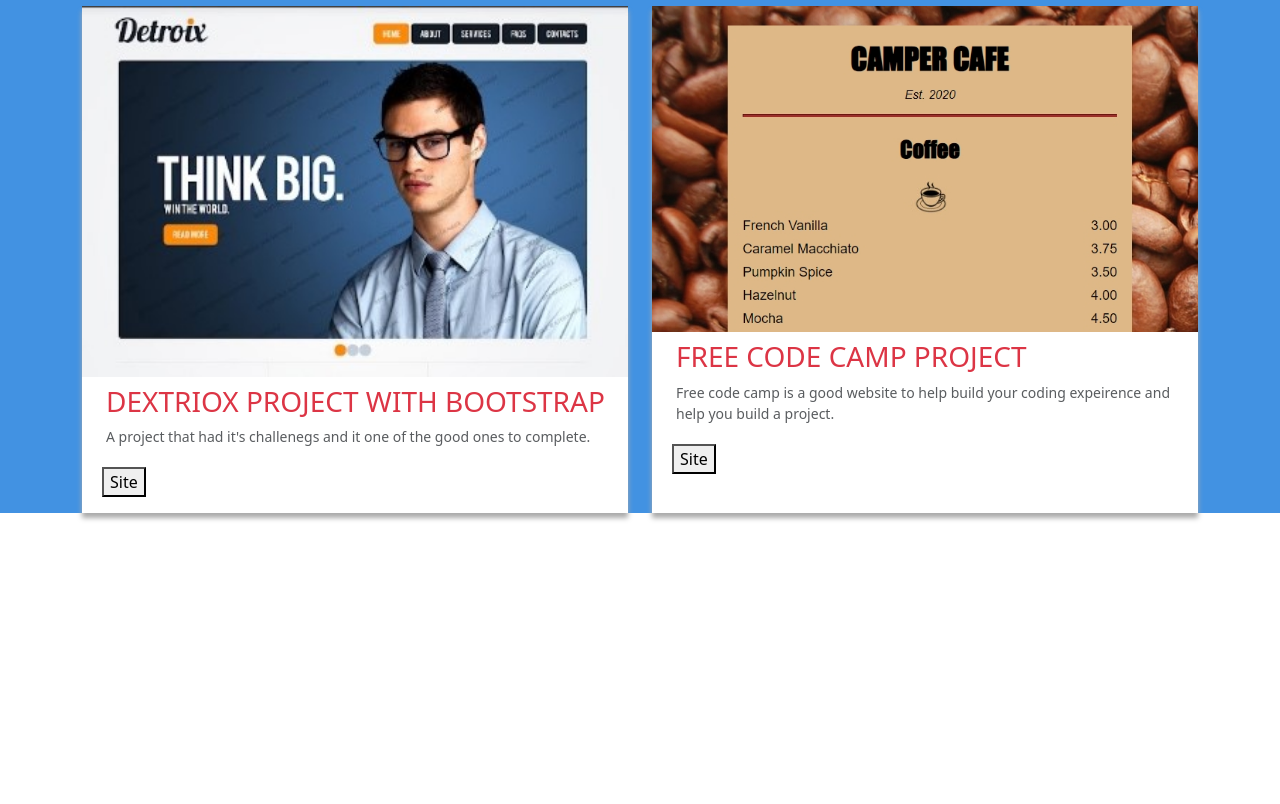
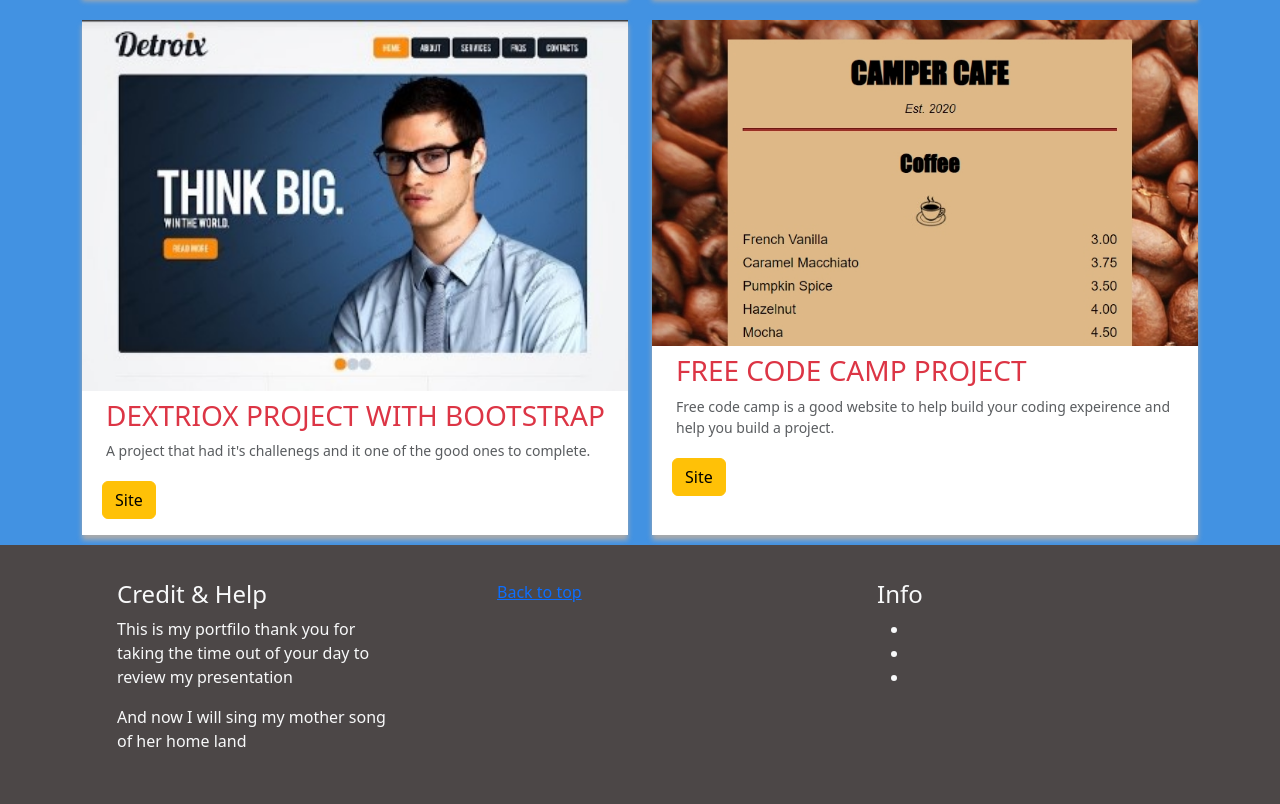
Before and after one commit to Tree4-4/portfilo, a plain HTML site: page index.html in a window 1280 px wide. Shown: the part 1701-2505 px from the top of the page. Before the commit the page ends 2230 px from the top, so only its background shows below. Drawn offline with nearby package versions, Linux system fonts and the light colour scheme.

Commit message:
almost footer

```diff
--- a/css/style.css
+++ b/css/style.css
@@ -26,12 +26,24 @@ body {
 
 #mainSection2 {
     margin: 0;
-    padding: 0;
+    padding: 10px;
 }
 
-.myButton {
+#footerSection {
+    margin: 0;
+    padding: 0;
+    width: 100%;
+    background-color: rgba(36, 30, 30, 0.815);
+}
+
+
+.btn {
     margin-top: 20px;
     margin-left: 20px;
+}
+
+.n-t {
+    text-decoration: none;
 }
 
 
@@ -67,10 +79,10 @@ body {
 
 
 .p-1 {
-    color: black;
-    background-color: #ffffffe7;
-    border: 5px solid #ffffffd5;
-    border-radius: 30%;
+    color: white;
+    background-color: cadetblue;
+    border: 3px solid black;
+    border-radius: 35%;
     margin-top: 30px;
     margin-bottom: 30px;
 }
@@ -88,6 +100,7 @@ body {
     border: 1px solid  rgb(255, 239, 239);
     background-color: rgb(255, 239, 239);
     border-radius:  5px;
+    text-decoration: none;
 }
 
 .nav-link1:hover {
@@ -121,3 +134,11 @@ body {
     margin-left: 20px;
     margin-top: 10px;
 }
+
+.footer-box {
+    /*background-color: #f8f8f8;*/
+    font-size: 100%;
+    margin-top: 50px;
+    margin: 30px;
+    padding: 5px;
+}
--- a/index.html
+++ b/index.html
@@ -44,7 +44,11 @@
         <div class="container">
             <div class="row">
                 <div class="col-md-6">
-                    <h1 class="nameTitle text-uppercase text-center d-flex">Trelin stevens</h1>
+                    <a href="landing.html" class="n-t text-bg-dark ">
+                        <h1 class="nameTitle text-uppercase text-center d-flex">
+                            Trelin stevens
+                        </h1>
+                    </a>
                     <p class="textMy text-align-center">Hello, my name is Trelin stevens and I'm from jackson mississippi born and raise I attend mississippi coding acadmie and I try to improve my self by learing and growing to be able to focus on my way of life. I grew up in the north side of Jackson, mississippi and I was able to attend a couple of elemantary schools the one I most remember would be Boyd elemantary.There I would be a very trouble maker but tend to be a on my best behaivor to not get in trouble the school was never bad but it did have a bad influence on me. So for the last year my mom was like no to bad influence so I attended a school one of Mississippis first republic charter school were I was able met my best friends. The school was able to help teach young black studnet that you can be anything if you put your mind to it and the school was telling the truth it took me time and time for me to understand that and how it was challenge to find what I wanted because I really didn't take more ides for me to be where I wanted to be to understand me and my future.</p>
 
                     <p class="textMy">After graduting from a good 5 years of my middle school life it was decent and enjoyful but I didn't really get into any clubs of sports like that maybe beacuse I couldn't careless but lookin back at it now wish I did. But soon as I went to highschool my mother set me up for the band which at first I wasn't so thrilled about and still wasn't thought the 4 years of highschool. The band did also change my perpesction on the things I knew I did and did not want to do but I also learn things like some instruments and music and the background of some music that people play till this day. I know that in life you have to have patience but dont wast you life away thats what my people were tryign to show me and after alittle college I figured out what I was looking foward to for a good minute of my life.</p>
@@ -64,7 +68,7 @@
                                 <img src="images/restaurant-img.jpg" alt="img of restaurant project " class="img-fluid w-100 figure-img">
                                 <h3 class="figure-heading text-danger text-uppercase ps-4">restaurant project with bootstrap</h3>
                                 <figcaption class="figure-caption ps-4"> This one of the projects that the whole class went throught it came out good.</figcaption>
-                                <a href="https://tree4-4.github.io/restaurant24/"><button class="myButton">Site</button></a>
+                                <a href="https://tree4-4.github.io/restaurant24"><button type="button" class="btn btn-warning ">Site</button></a>
                             </figure>
                         </div>
                         <div class="col-md-6">
@@ -72,7 +76,7 @@
                                 <img src="images/bloom.img.jpeg" alt="img of bloom project" class="img-fluid w-100 figure-img">
                                 <h3 class="figure-heading text-danger text-uppercase ps-4">Bloom project with bootstrap</h3>
                                 <figcaption class="figure-caption ps-4">One of the first projects had to do majority by our self it was kinda difficult.</figcaption>
-                                <a href="https://tree4-4.github.io/restaurant24/"><button class="myButton">Site</button></a>
+                                <a href="https://tree4-4.github.io/bloom.bs/"><button type="button" class="btn btn-warning ">Site</button></a>
                             </figure>
                         </div>
                         <div class="col-md-6">
@@ -80,7 +84,7 @@
                                 <img src="images/detriox.img.jpeg" alt="img of dextriox project " class="img-fluid w-100 figure-img">
                                 <h3 class="figure-heading text-danger text-uppercase ps-4">dextriox project with bootstrap</h3>
                                 <figcaption class="figure-caption ps-4">A project that had it's challenegs and it one of the good ones to complete.</figcaption>
-                                <a href="https://tree4-4.github.io/restaurant24/"><button class="myButton">Site</button></a>
+                                <a href="https://tree4-4.github.io/detriox.boot/"><button type="button" class="btn btn-warning ">Site</button></a>
                             </figure>
                         </div>
                         <div class="col-md-6">
@@ -88,7 +92,7 @@
                                 <img src="images/freeccamp.img.jpeg" alt="img of coffee from project " class="img-fluid w-100 figure-img">
                                 <h3 class="figure-heading text-danger text-uppercase ps-4"> free code camp project</h3>
                                 <figcaption class="figure-caption ps-4">Free code camp is a good website to help build your coding expeirence and help you build a project.</figcaption>
-                                <a href="https://tree4-4.github.io/restaurant24/"><button class="myButton">Site</button></a>
+                                <a href="#"><button type="button" class="btn btn-warning ">Site</button></a>
                             </figure>
                         </div>
                     </div>
@@ -98,7 +102,36 @@
     </main>
 </main>
 <!--footer-->
-<footer class="footer" id="footer"></footer>
+<footer class="footer" id="footer">
+    <div class="section" id="footerSection">
+        <div class="container">
+            <div class="row">
+                <div class="col-md-4">
+                    <div class="footer-box text-light">
+                        <h4>Credit & Help</h4>
+                        <p>This is my portfilo thank you for taking the time out of your day to review my presentation</p>
+                        <p>And now I will sing my mother song of her home land</p>
+                    </div>
+                </div>
+                <div class="col-md-4">
+                    <div class="footer-box text-light">
+                        <a href="#">Back to top</a>
+                    </div>
+                </div>
+                <div class="col-md-4">
+                    <div class="footer-box text-light">
+                        <h4>Info</h4>
+                        <ul>
+                            <li></li>
+                            <li></li>
+                            <li></li>
+                        </ul>
+                    </div>
+                </div>
+            </div>
+        </div>
+    </div>
+</footer>
 
 <script src="https://cdn.jsdelivr.net/npm/bootstrap@5.3.3/dist/js/bootstrap.bundle.min.js" integrity="sha384-YvpcrYf0tY3lHB60NNkmXc5s9fDVZLESaAA55NDzOxhy9GkcIdslK1eN7N6jIeHz" crossorigin="anonymous"></script>
 </body>
```
Also changed, not shown: landing.html (+3 -3 lines).
